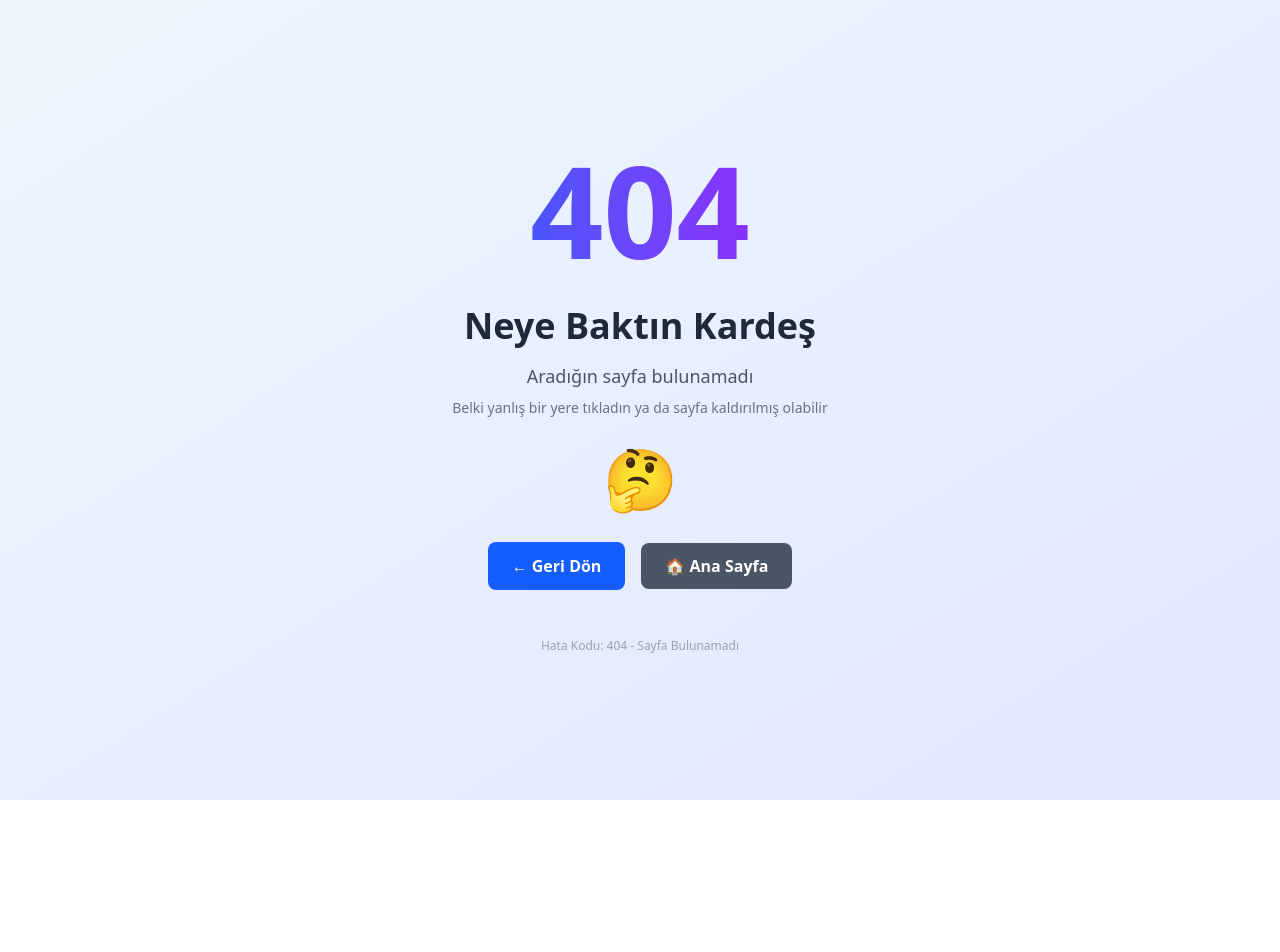
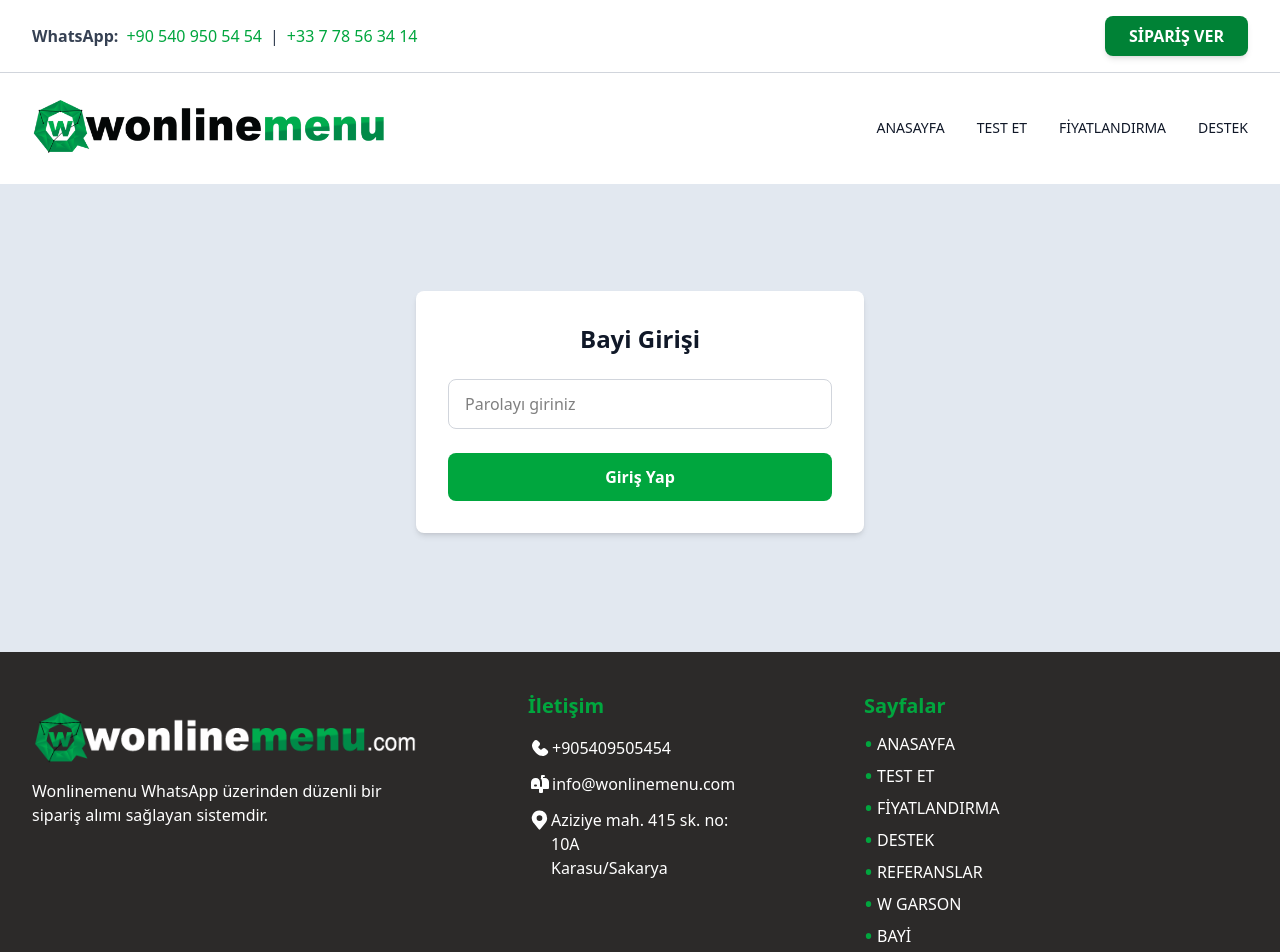
Before and after one commit to melihcandemir/wonlinemenu.com, a React (Vite) app: page /bayi in a window 1280 px wide. Before the commit this address had no page. Shown: the top 952 px of the page. Before the commit the page ends 800 px from the top, so only its background shows below. Built offline with nearby package versions, Linux system fonts and the light colour scheme; the HTML template or start-up script is replaced by a standard one.

Commit message:
Bayi sayfası eklendi 20:22 26.09.2025

```diff
--- /dev/null
+++ b/src/component/BayiPricingCard.jsx
@@ -0,0 +1,111 @@
+export default function BayiPricingCard() {
+  return (
+    // Ana taşıyıcı: Kartları yan yana (md ve üzeri ekranlarda) dizer ve aralarında boşluk bırakır.
+    <div className="flex flex-col md:flex-row gap-8 p-4">
+      {/* --- Wonline EKO Kartı --- */}
+      {/* Değişiklik: flex, flex-col ve w-full eklendi. Kartın kendisi dikey flex container oldu. */}
+      <div className="flex flex-col w-full mx-auto bg-white rounded-xl shadow-lg overflow-hidden font-sans mb-6 md:mb-0">
+        {/* Üst Kısım (Değişiklik yok) */}
+        <div className="bg-[#2c2a29] text-white text-center p-5">
+          <h2 className="text-3xl font-bold">Wonline EKO</h2>
+          <p className="text-white mt-2">Kurulum + 1 Yıl kullanım.</p>
+          <div className="my-6">
+            <span className="text-7xl font-extrabold">250€</span>
+          </div>
+          <p className="text-green-600 font-semibold text-lg">
+            Bir sonraki yıl yenileme ücreti: 200€
+          </p>
+          <p className="text-white mt-4 text-sm px-4">
+            Sistem üzerinden Yıllık 25,000€ altında sipariş alan işletmeler
+            içindir.
+          </p>
+        </div>
+
+        {/* Alt Kısım (Beyaz Alan - Özellikler) */}
+        {/* Değişiklik: flex, flex-col ve flex-grow eklendi. Bu alanın dikey olarak büyümesini sağlar. */}
+        <div className="flex flex-col flex-grow p-8">
+          {/* Değişiklik: flex-grow eklendi. Bu div'in mevcut alanı doldurmasını ve butonu aşağı itmesini sağlar. */}
+          <div className="flex-grow text-center text-gray-700">
+            <p className="py-4 border-b border-gray-200">
+              1 Web sitesi (www.siteadi.com)
+            </p>
+            <p className="py-4 border-b border-gray-200">10GB aylık trafik</p>
+            <p className="py-4 border-b border-gray-200">
+              Max. 25,000€ yıllık ciro
+            </p>
+            <p className="py-4">Online ödeme</p>
+          </div>
+
+          {/* Satın Al Butonu (Değişiklik yok) */}
+          <div className="mt-8">
+            <button
+              onClick={() =>
+                window.open("https://wa.me/905409505454", "_blank")
+              }
+              className="w-full bg-green-600 text-white font-bold py-3 px-6 rounded-lg hover:bg-green-700 transition-colors duration-300 cursor-pointer"
+            >
+              Satın Al
+            </button>
+          </div>
+        </div>
+      </div>
+
+      {/* --- Wonline PLUS Kartı --- */}
+      {/* Değişiklik: flex, flex-col ve w-full eklendi. */}
+      <div className="flex flex-col w-full mx-auto bg-white rounded-xl shadow-lg overflow-hidden font-sans">
+        {/* Üst Kısım (Değişiklik yok) */}
+        <div className="bg-[#2c2a29] text-white text-center p-5">
+          <h2 className="text-3xl font-bold">Wonline PLUS</h2>
+          <p className="text-white mt-2">Kurulum + 1 Yıl kullanım.</p>
+          <div className="my-6">
+            <span className="text-7xl font-extrabold">350€</span>
+          </div>
+          <p className="text-green-600 font-semibold text-lg">
+            Bir sonraki yıl yenileme ücreti: 300€
+          </p>
+          <p className="text-white mt-4 text-sm px-4">
+            Limit istemeyen işletmeler için sınırsız üst düzey paket.
+          </p>
+        </div>
+
+        {/* Alt Kısım (Beyaz Alan - Özellikler) */}
+        {/* Değişiklik: flex, flex-col ve flex-grow eklendi. */}
+        <div className="flex flex-col flex-grow p-8">
+          {/* Değişiklik: flex-grow eklendi. */}
+          <div className="flex-grow text-center text-gray-700">
+            <p className="py-4 border-b border-gray-200">
+              1 Web sitesi (www.siteadi.com)
+            </p>
+            <p className="py-4 border-b border-gray-200">
+              Kasa & Garson sistemi
+            </p>
+            <p className="py-4 border-b border-gray-200">
+              5 Adet şirket mail adresi. (info@sirketadi.com)
+            </p>
+            <p className="py-4 border-b border-gray-200">
+              Sınırsız aylık trafik
+            </p>
+            <p className="py-4 border-b border-gray-200">Sınırsız ciro</p>
+            <p className="py-4 border-b border-gray-200">
+              Sosyal medya reklamı
+            </p>
+            <p className="py-4 border-b border-gray-200">7/24 Teknik destek</p>
+            <p className="py-4">Online ödeme</p>
+          </div>
+
+          {/* Satın Al Butonu (Değişiklik yok) */}
+          <div className="mt-8">
+            <button
+              onClick={() =>
+                window.open("https://wa.me/905409505454", "_blank")
+              }
+              className="w-full bg-green-600 text-white font-bold py-3 px-6 rounded-lg hover:bg-green-700 transition-colors duration-300 cursor-pointer"
+            >
+              Satın Al
+            </button>
+          </div>
+        </div>
+      </div>
+    </div>
+  );
+}
--- a/src/component/Footer.jsx
+++ b/src/component/Footer.jsx
@@ -32,7 +32,7 @@ export default function Footer() {
           <ul className="space-y-3">
             <li className="flex items-center">
               <svg
-                class="w-6 h-6 text-white"
+                className="w-6 h-6 text-white"
                 aria-hidden="true"
                 xmlns="http://www.w3.org/2000/svg"
                 fill="currentColor"
@@ -49,7 +49,7 @@ export default function Footer() {
             </li>
             <li className="flex items-center">
               <svg
-                class="w-6 h-6 text-white"
+                className="w-6 h-6 text-white"
                 aria-hidden="true"
                 xmlns="http://www.w3.org/2000/svg"
                 fill="currentColor"
@@ -66,16 +66,16 @@ export default function Footer() {
             </li>
             <li className="flex items-start">
               <svg
-                class="w-6 h-6 text-white"
+                className="w-6 h-6 text-white"
                 aria-hidden="true"
                 xmlns="http://www.w3.org/2000/svg"
                 fill="currentColor"
                 viewBox="0 0 24 24"
               >
                 <path
-                  fill-rule="evenodd"
+                  fillRule="evenodd"
                   d="M11.906 1.994a8.002 8.002 0 0 1 8.09 8.421 7.996 7.996 0 0 1-1.297 3.957.996.996 0 0 1-.133.204l-.108.129c-.178.243-.37.477-.573.699l-5.112 6.224a1 1 0 0 1-1.545 0L5.982 15.26l-.002-.002a18.146 18.146 0 0 1-.309-.38l-.133-.163a.999.999 0 0 1-.13-.202 7.995 7.995 0 0 1 6.498-12.518ZM15 9.997a3 3 0 1 1-5.999 0 3 3 0 0 1 5.999 0Z"
-                  clip-rule="evenodd"
+                  clipRule="evenodd"
                 />
               </svg>
               <span>
@@ -145,7 +145,16 @@ export default function Footer() {
                 to="/wgarson"
                 className="flex items-center hover:text-green-600 transition-colors"
               >
-                <span className="text-green-600 text-2xl mr-1">•</span>W Garson
+                <span className="text-green-600 text-2xl mr-1">•</span>W GARSON
+              </Link>
+            </li>
+            <li>
+              <Link
+                onClick={scrollToTop}
+                to="/bayi"
+                className="flex items-center hover:text-green-600 transition-colors"
+              >
+                <span className="text-green-600 text-2xl mr-1">•</span>BAYİ
               </Link>
             </li>
           </ul>
--- a/src/config/RouterConfig.jsx
+++ b/src/config/RouterConfig.jsx
@@ -8,6 +8,7 @@ import Pricing from "../page/Pricing";
 import Referanslar from "../page/Referanslar";
 import Support from "../page/Support";
 import WGarson from "../page/WGarson";
+import Bayi from "../page/Bayi";
 
 export default function RouterConfig() {
   //
@@ -58,6 +59,7 @@ export default function RouterConfig() {
       />
       <Route path="/destek" element={<Support isVisible={isVisible} />} />
       <Route path="/wgarson" element={<WGarson isVisible={isVisible} />} />
+      <Route path="/bayi" element={<Bayi isVisible={isVisible} />} />
       <Route path="/admin54" element={<Admin />} />
       <Route path="*" element={<NotFoundPage />} />
     </Routes>
--- /dev/null
+++ b/src/page/Bayi.jsx
@@ -0,0 +1,72 @@
+import React, { useState } from "react";
+import Communication from "../component/Communication";
+import Navbar from "../component/Navbar";
+import Footer from "../component/Footer";
+import ScrollTotop from "../component/ScrollTotop";
+import BayiPricingCard from "../component/BayiPricingCard";
+
+export default function Bayi(props) {
+  const { isVisible } = props;
+
+  //
+  const [isAuthenticated, setIsAuthenticated] = useState(false);
+  const [password, setPassword] = useState("");
+  const [error, setError] = useState("");
+
+  const correctPassword = "bayi2025"; // Doğru parola
+
+  const handleSubmit = (e) => {
+    e.preventDefault();
+    if (password === correctPassword) {
+      setIsAuthenticated(true);
+      setError("");
+    } else {
+      setError("Parola yanlış!");
+      setPassword("");
+    }
+  };
+  return (
+    <div className="bg-slate-200">
+      <Communication isVisible={isVisible} />
+      <Navbar isVisible={isVisible} />
+      <div className="max-w-7xl mx-auto px-4 sm:px-6 md:pt-25 lg:px-8 mb-10">
+        {!isAuthenticated ? (
+          <div className="min-h-[50vh] flex items-center justify-center">
+            <div className="bg-white p-8 rounded-lg shadow-md w-full max-w-md">
+              <h2 className="text-2xl font-bold text-gray-900 mb-6 text-center">
+                Bayi Girişi
+              </h2>
+              <form onSubmit={handleSubmit} className="space-y-6">
+                <div>
+                  <input
+                    type="password"
+                    value={password}
+                    onChange={(e) => setPassword(e.target.value)}
+                    className="w-full px-4 py-3 rounded-lg border border-gray-300 focus:ring-2 focus:ring-green-600 focus:border-transparent outline-none"
+                    placeholder="Parolayı giriniz"
+                    required
+                  />
+                </div>
+                {error && (
+                  <p className="text-red-600 font-bold text-sm text-center">
+                    {error}
+                  </p>
+                )}
+                <button
+                  type="submit"
+                  className="w-full bg-green-600 text-white font-bold py-3 px-6 rounded-lg hover:bg-green-700 transition-colors duration-300 cursor-pointer"
+                >
+                  Giriş Yap
+                </button>
+              </form>
+            </div>
+          </div>
+        ) : (
+          <BayiPricingCard />
+        )}
+      </div>
+      <Footer />
+      <ScrollTotop />
+    </div>
+  );
+}
```
Also changed, not shown: 1 other file (tests, documents, lock files or other folders).
